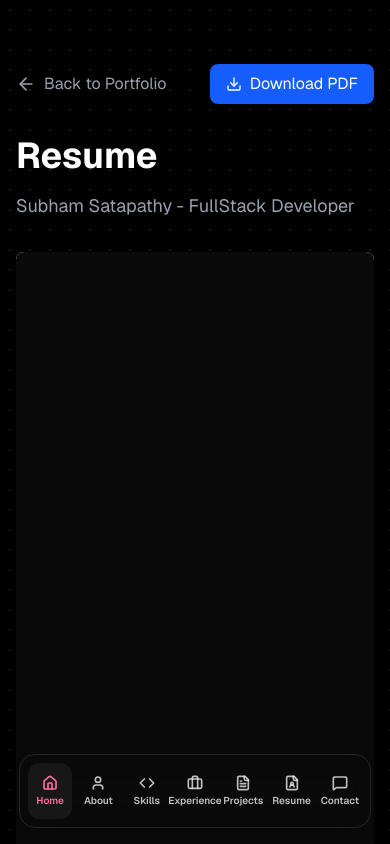
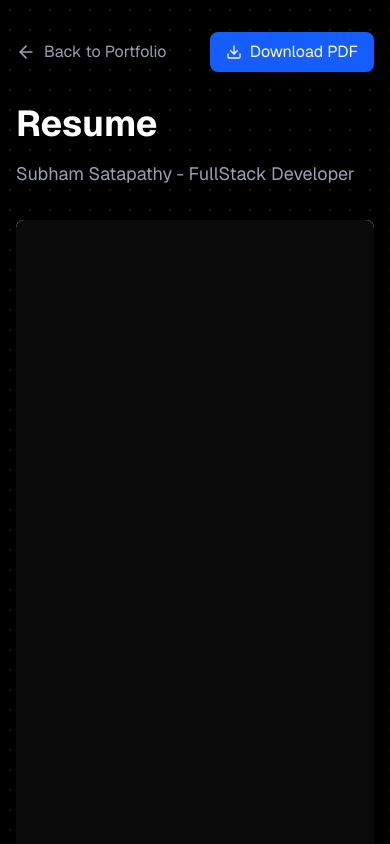
Before and after one commit to Subham-Satapathy/portfolio, a Next.js app: page /resume in a window 390 px wide. Shown: the top 844 px of the page. Built offline with nearby package versions, Linux system fonts and the light colour scheme.

Commit message:
Enhance resume page and mobile navigation: fixed spacing issues, optimized layout, and improved PDF viewer experience. Removed navigation bar from resume page for better visibility. Added scrollbar-hide CSS for cleaner mobile navigation.

```diff
--- a/app/components/ui/tubelight-navbar.tsx
+++ b/app/components/ui/tubelight-navbar.tsx
@@ -25,11 +25,11 @@ export function NavBar({ items, className }: NavBarProps) {
       className={cn(
         // Mobile: fixed bottom navbar, Desktop: fixed top navbar
         "fixed bottom-0 sm:top-0 left-1/2 -translate-x-1/2 z-30",
-        // Mobile: full width with padding, Desktop: compact centered
+        // Mobile: full width with less padding, Desktop: compact centered
         "w-full max-w-sm sm:max-w-none sm:w-auto",
         // Mobile: bottom margin, Desktop: top padding
         "mb-4 sm:mb-0 sm:pt-6",
-        "px-4 sm:px-0",
+        "px-3 sm:px-0",
         "pointer-events-none",
         className,
       )}
@@ -37,9 +37,11 @@ export function NavBar({ items, className }: NavBarProps) {
       <div className={cn(
         "flex items-center justify-center gap-1 sm:gap-3",
         "bg-background/80 sm:bg-background/5 border border-border backdrop-blur-lg",
-        // Mobile: larger padding for better touch targets, Desktop: compact
-        "py-2 sm:py-1 px-2 sm:px-1",
-        "rounded-2xl sm:rounded-full shadow-lg pointer-events-auto"
+        // Mobile: balanced padding, Desktop: compact
+        "py-3 sm:py-1 px-2 sm:px-1",
+        "rounded-2xl sm:rounded-full shadow-lg pointer-events-auto",
+        // Mobile: allow horizontal scroll if needed
+        "overflow-x-auto scrollbar-hide"
       )}>
         {items.map((item) => {
           const Icon = item.icon
@@ -52,19 +54,18 @@ export function NavBar({ items, className }: NavBarProps) {
               onClick={() => setActiveTab(item.name)}
               className={cn(
                 "relative cursor-pointer text-xs sm:text-sm font-semibold",
-                // Mobile: larger touch targets, Desktop: compact
-                "px-3 py-3 sm:px-6 sm:py-2",
+                // Mobile: icon-only with balanced touch targets, Desktop: compact
+                "px-2 py-2 sm:px-6 sm:py-2",
                 "rounded-xl sm:rounded-full transition-colors",
                 "text-foreground/80 hover:text-primary",
-                "flex flex-col sm:flex-row items-center justify-center gap-1 sm:gap-0",
-                // Mobile: min width for consistent sizing
-                "min-w-0 flex-1 sm:flex-none",
+                "flex items-center justify-center",
+                // Mobile: square touch targets, Desktop: flex-none
+                "w-10 h-10 sm:w-auto sm:h-auto sm:flex-none flex-shrink-0",
                 isActive && "bg-muted text-primary",
               )}
             >
-              {/* Mobile: Icon + Text, Desktop: Text only for larger screens, Icon only for md */}
-              <Icon size={16} strokeWidth={2.5} className="sm:hidden md:inline lg:hidden" />
-              <span className="text-[10px] sm:hidden leading-tight">{item.name}</span>
+              {/* Mobile: Icon only, Desktop: Text only for larger screens, Icon only for md */}
+              <Icon size={18} strokeWidth={2.5} className="sm:hidden md:inline lg:hidden" />
               <span className="hidden sm:inline md:hidden lg:inline">{item.name}</span>
 
               {isActive && (
--- a/app/globals.css
+++ b/app/globals.css
@@ -183,3 +183,12 @@ body {
     }
   }
 }
+
+/* Hide scrollbar for mobile navigation */
+.scrollbar-hide {
+  -ms-overflow-style: none;  /* Internet Explorer 10+ */
+  scrollbar-width: none;  /* Firefox */
+}
+.scrollbar-hide::-webkit-scrollbar {
+  display: none;  /* Safari and Chrome */
+}
--- a/app/resume/page.tsx
+++ b/app/resume/page.tsx
@@ -1,18 +1,15 @@
 'use client';
 
 import React from 'react';
-import Navigation from '../components/Navigation';
 import { Download, ArrowLeft } from 'lucide-react';
 import Link from 'next/link';
 
 export default function ResumePage() {
   return (
     <div className="min-h-screen bg-black dotted-background">
-      <Navigation />
-
       {/* Header */}
-      <div className="pt-16 pb-8 px-4 sm:px-6 lg:px-8">
-        <div className="max-w-7xl mx-auto">
+      <div className="pt-8 pb-8 px-4 sm:px-6 lg:px-8 xl:px-12">
+        <div className="max-w-6xl mx-auto">
           <div className="flex items-center justify-between mb-8">
             <Link
               href="/"
@@ -42,13 +39,13 @@ export default function ResumePage() {
       </div>
 
       {/* PDF Viewer */}
-      <div className="px-4 sm:px-6 lg:px-8 pb-16">
-        <div className="max-w-7xl mx-auto">
+      <div className="px-4 sm:px-6 lg:px-8 xl:px-12 pb-8">
+        <div className="max-w-6xl mx-auto">
           <div className="bg-white rounded-lg shadow-2xl overflow-hidden">
             <iframe
               src="/resume/SubhamSatapathy.pdf#toolbar=1&navpanes=1&scrollbar=1"
               width="100%"
-              height="800"
+              height="900"
               className="w-full"
               title="Subham Satapathy Resume"
             />
```
Also changed, not shown: .cursor/scratchpad.md.
